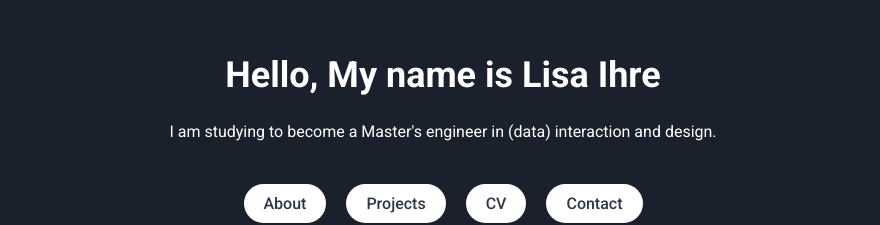
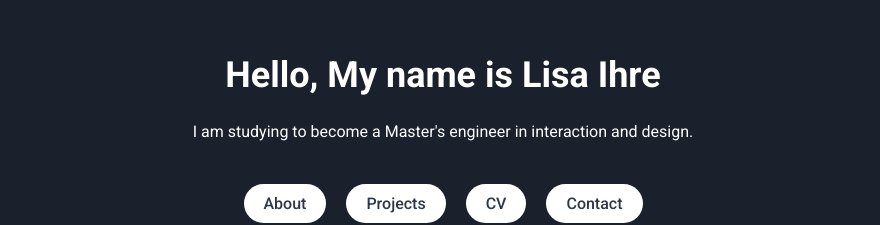
Before and after one commit to id21lie/portfolio_upd, a React (Vite) app: page /portfolio_upd/about in a window 1280 px wide. Shown: the part 113-338 px from the top of the page, without its empty margins (197-1077 px from the left). Built offline with nearby package versions, Linux system fonts and the light colour scheme.

Commit message:
updated css

```diff
--- a/src/Header.jsx
+++ b/src/Header.jsx
@@ -2,7 +2,7 @@ export default function Header({ project }) {
     return (
         <header className="header">
             <h1 className="hero-title">Hello, My name is <span>Lisa Ihre</span></h1>
-            <p>I am studying to become a Master's engineer in (data) interaction and design.</p>
+            <p>I am studying to become a Master's engineer in interaction and design.</p>
         </header>
     )
 }
```
